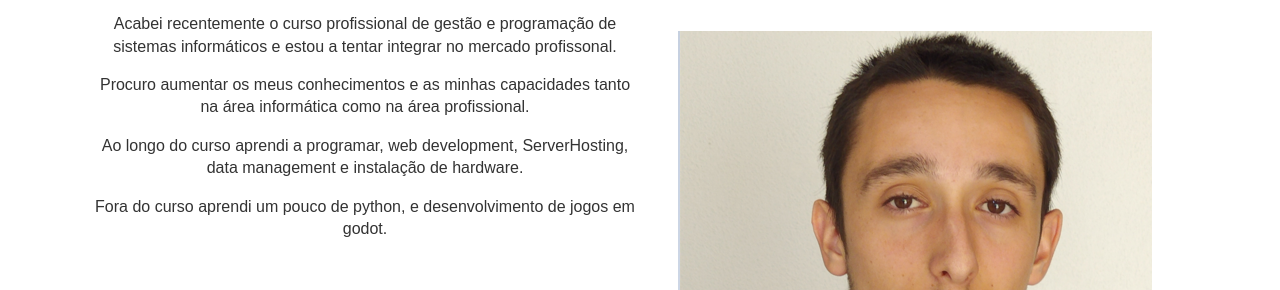
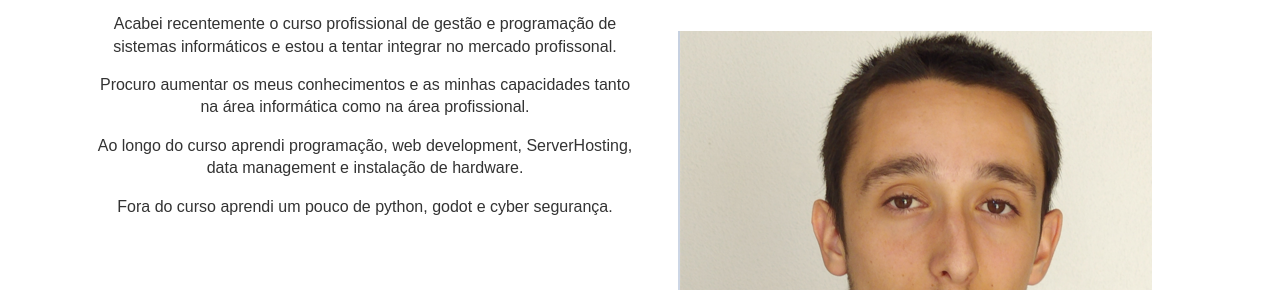
Before and after one commit to Afonso2710/cv, a plain HTML site: page index.html in a window 1280 px wide. Shown: the part 1020-1310 px from the top of the page. Drawn offline with Linux system fonts and the light colour scheme.

Commit message:
Update index.html

```diff
--- a/index.html
+++ b/index.html
@@ -44,8 +44,8 @@
                         <h3>O meu nome é <span class="text-primary">Afonso Pinto</span></h3>
                         <p class="lead"> Acabei recentemente o curso profissional de gestão e programação de sistemas informáticos e estou a tentar integrar no mercado profissonal.</p>
                         <p class="lead"> Procuro aumentar os meus conhecimentos e as minhas capacidades tanto na área informática como na área profissional.</p>
-                        <p class="lead"> Ao longo do curso aprendi a programar, web development, ServerHosting, data management e instalação de hardware.</p>
-                        <p class="lead"> Fora do curso aprendi um pouco de python, e desenvolvimento de jogos em godot.</p>
+                        <p class="lead"> Ao longo do curso aprendi programação, web development, ServerHosting, data management e instalação de hardware.</p>
+                        <p class="lead"> Fora do curso aprendi um pouco de python, godot e cyber segurança.</p>
                     </div>
                     <div class="about-image">
                         <img src="img/1.png" alt="Eu">
```
